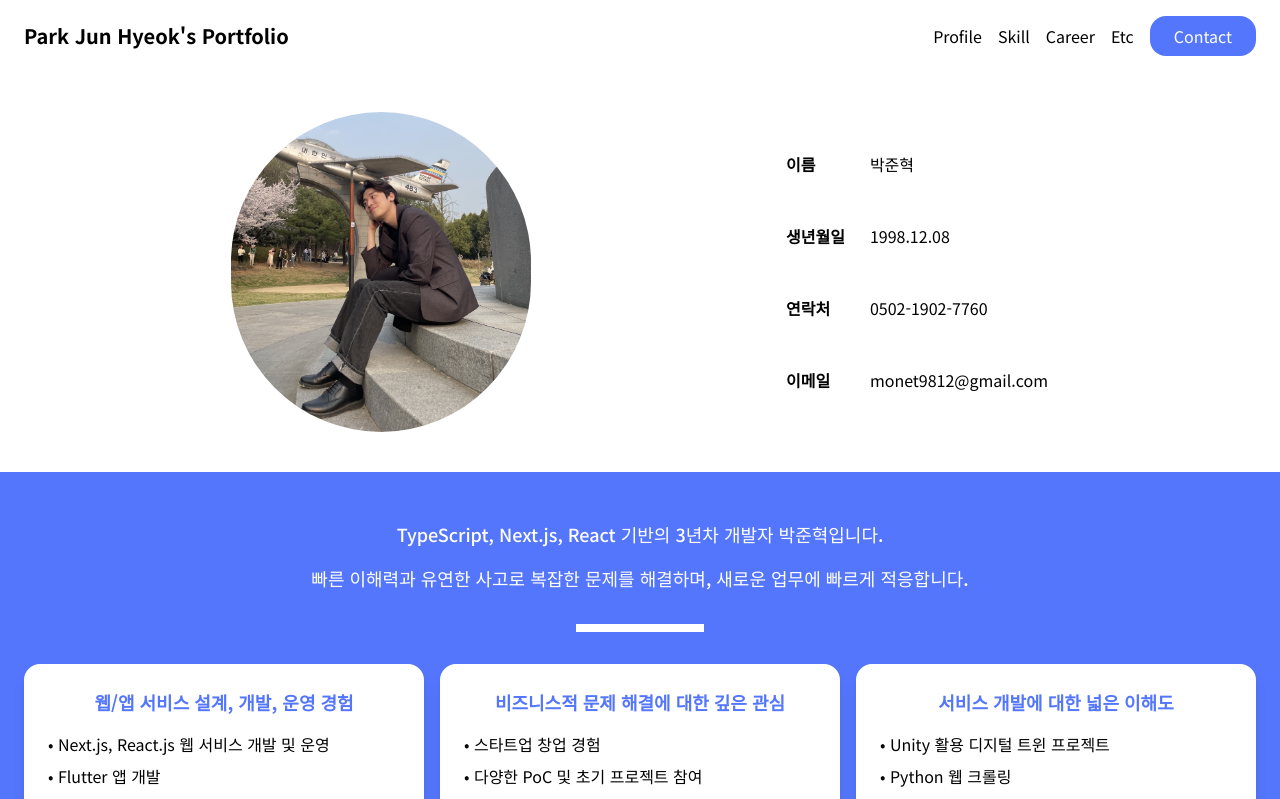
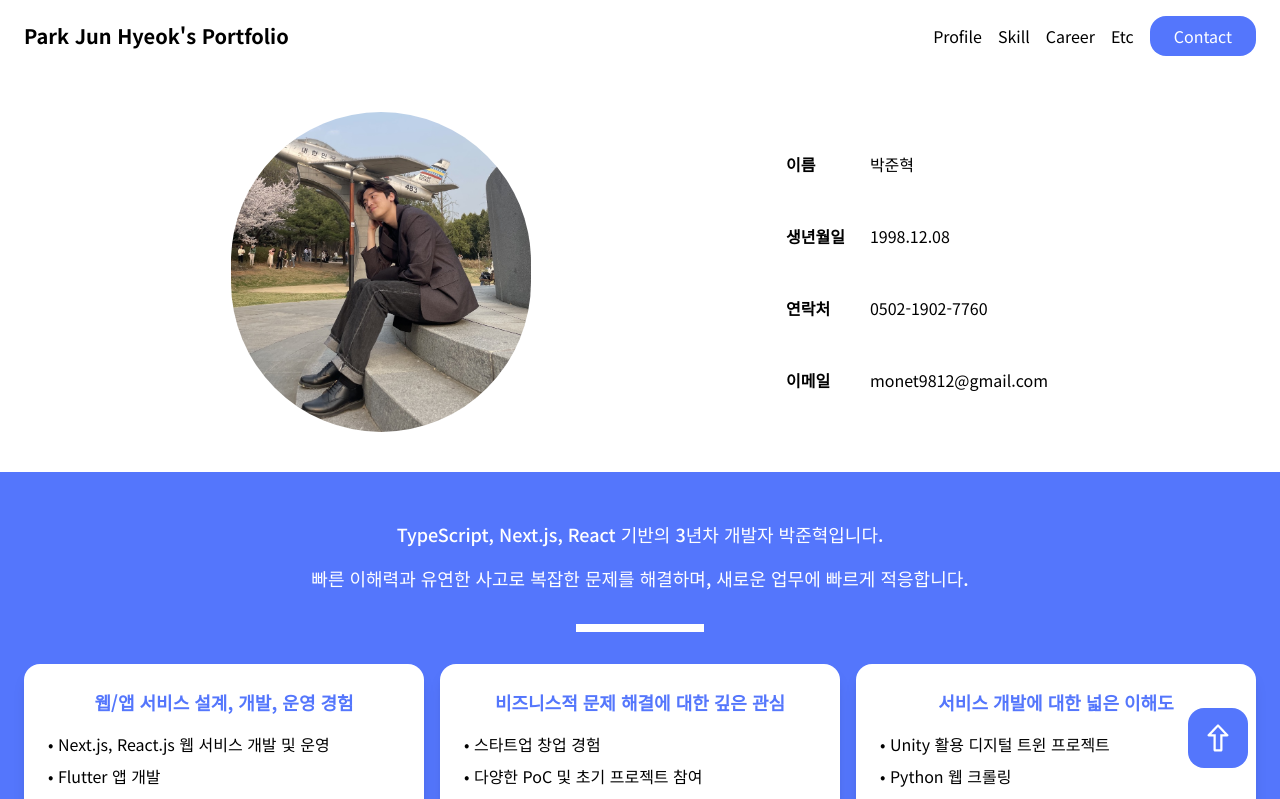
Before and after one commit to monet2155/parkjunhyeok-portfolio, a Next.js app: page / in a window 1280 px wide. Shown: the top 799 px of the page. Built offline with nearby package versions, Linux system fonts and the light colour scheme.

Commit message:
feat: init fab

```diff
--- a/src/app/page.tsx
+++ b/src/app/page.tsx
@@ -6,6 +6,7 @@ import Career from "@/components/Career";
 import Education from "@/components/Education";
 import Award from "@/components/Award";
 import Footer from "@/components/Footer";
+import FloatingButton from "@/components/FloatingButton";
 
 export default function Home() {
   return (
@@ -18,6 +19,7 @@ export default function Home() {
       <Education />
       <Award />
       <Footer />
+      <FloatingButton />
     </main>
   );
 }
--- /dev/null
+++ b/src/components/FloatingButton.tsx
@@ -0,0 +1,30 @@
+"use client";
+
+export default function FloatingButton() {
+  const onClick = () => {
+    window.scrollTo({ top: 0, behavior: "smooth" });
+  };
+  return (
+    <button
+      onClick={onClick}
+      className={"fixed bottom-8 right-8 p-3 bg-point rounded-2xl "}
+    >
+      <svg
+        clipRule="evenodd"
+        fillRule="evenodd"
+        strokeLinejoin="round"
+        strokeMiterlimit="2"
+        viewBox={"0 0 24 24"}
+        width={36}
+        height={36}
+        xmlns="http://www.w3.org/2000/svg"
+      >
+        <path
+          d="m9.001 10.978h-3.251c-.412 0-.75-.335-.75-.752 0-.188.071-.375.206-.518 1.685-1.775 4.692-4.945 6.069-6.396.189-.2.452-.312.725-.312.274 0 .536.112.725.312 1.377 1.451 4.385 4.621 6.068 6.396.136.143.207.33.207.518 0 .417-.337.752-.75.752h-3.251v9.02c0 .531-.47 1.002-1 1.002h-3.998c-.53 0-1-.471-1-1.002zm7.506-1.5-4.507-4.751-4.507 4.751h3.008v10.022h2.998v-10.022z"
+          fill={"#fff"}
+          fillRule="nonzero"
+        />
+      </svg>
+    </button>
+  );
+}
```
